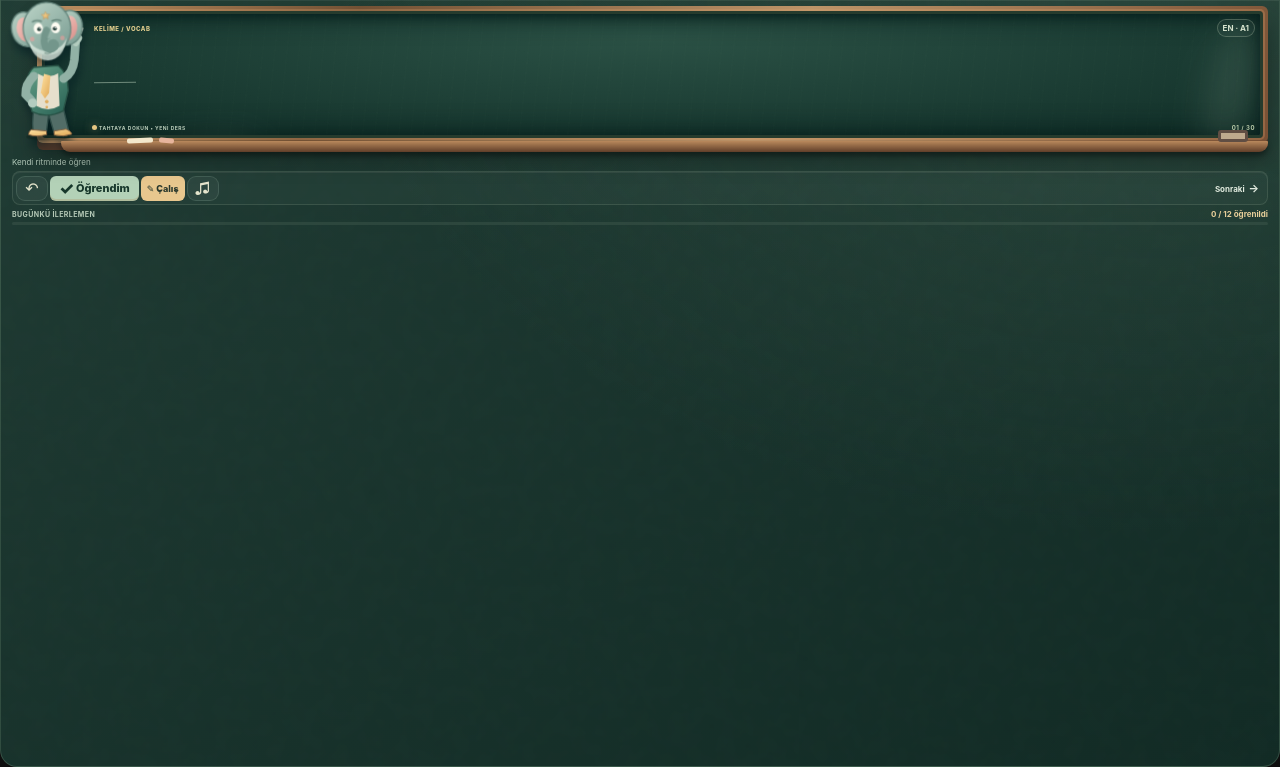
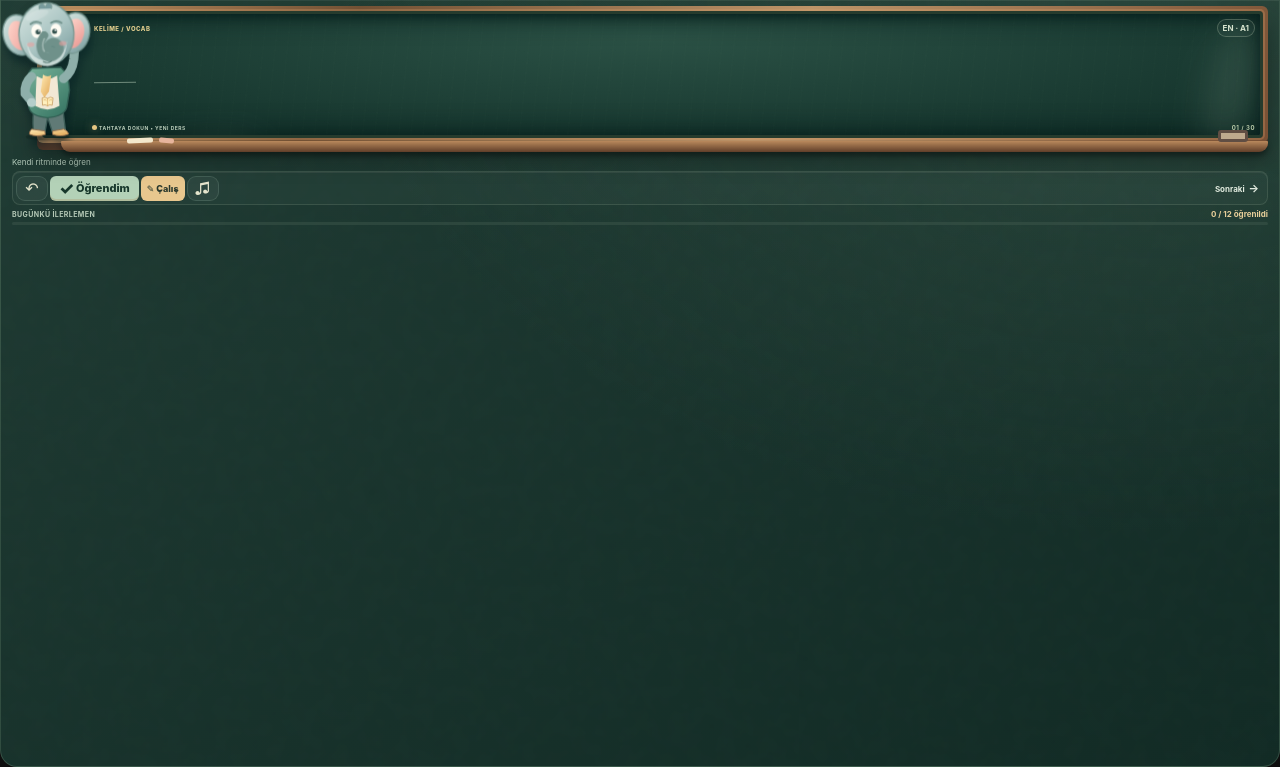
Before and after one commit to snansrin/ChalkLingo, an Electron app: page ui/index.html in a window 1280 px wide. Shown: the part 33-800 px from the top of the page. Drawn offline with Linux system fonts and the light colour scheme; no server answers.

Commit message:
Refine Mimo into a cheerful baby elephant

```diff
--- a/package.json
+++ b/package.json
@@ -1,6 +1,6 @@
 {
   "name": "chalklingo",
-  "version": "0.3.6",
+  "version": "0.3.7",
   "description": "A research-informed interactive chalkboard language tutor with optional local LLM",
   "author": "ChalkLingo Contributors",
   "license": "MIT",
--- a/ui/index.html
+++ b/ui/index.html
@@ -50,39 +50,42 @@
     <div class="teacher" title="Mimo · hafıza filin" aria-hidden="true">
       <svg viewBox="0 0 180 330" aria-hidden="true" focusable="false">
         <defs>
-          <linearGradient id="elephantBody" x1=".1" y1="0" x2=".9" y2="1"><stop offset="0" stop-color="#b9d2c5"/><stop offset="1" stop-color="#789b91"/></linearGradient>
-          <linearGradient id="elephantEar" x1="0" y1="0" x2="1" y2="1"><stop offset="0" stop-color="#f3c6bd"/><stop offset="1" stop-color="#d88f8a"/></linearGradient>
-          <linearGradient id="elephantVest" x1="0" y1="0" x2=".8" y2="1"><stop offset="0" stop-color="#68a38a"/><stop offset="1" stop-color="#2d6658"/></linearGradient>
-          <linearGradient id="elephantGold" x1="0" y1="0" x2="1" y2="1"><stop offset="0" stop-color="#ffe4a6"/><stop offset="1" stop-color="#dfa653"/></linearGradient>
+          <linearGradient id="elephantBody" x1=".12" y1="0" x2=".88" y2="1"><stop offset="0" stop-color="#d4e3df"/><stop offset=".55" stop-color="#a9c4c2"/><stop offset="1" stop-color="#789b9d"/></linearGradient>
+          <linearGradient id="elephantEar" x1="0" y1="0" x2="1" y2="1"><stop offset="0" stop-color="#ffd9ce"/><stop offset="1" stop-color="#e99691"/></linearGradient>
+          <linearGradient id="elephantVest" x1="0" y1="0" x2=".8" y2="1"><stop offset="0" stop-color="#78b39a"/><stop offset="1" stop-color="#397765"/></linearGradient>
+          <linearGradient id="elephantGold" x1="0" y1="0" x2="1" y2="1"><stop offset="0" stop-color="#ffebb5"/><stop offset="1" stop-color="#e0a452"/></linearGradient>
         </defs>
-        <ellipse cx="86" cy="316" rx="48" ry="8" fill="#00130e" opacity=".28"/>
-        <path d="M61 235 Q49 269 53 303 Q64 314 82 307 L87 266 L99 307 Q117 314 131 303 L116 240Z" fill="#526d67" stroke="#304e49" stroke-width="3"/>
-        <path d="M49 300 Q43 304 43 311 Q60 317 83 311 L82 303Z M99 303 L99 312 Q120 317 138 310 Q136 303 125 299Z" fill="url(#elephantGold)" stroke="#805c3d" stroke-width="2"/>
-        <path d="M55 164 Q35 180 39 220 L51 261 Q83 277 119 259 L130 215 Q130 177 108 160Z" fill="url(#elephantVest)" stroke="#285346" stroke-width="3"/>
-        <path d="M64 178 Q86 191 108 177 L111 248 Q86 263 60 248Z" fill="#f0e6d2" opacity=".94"/>
-        <path d="M77 178 L91 182 L88 220 L79 232 L70 219Z" fill="url(#elephantGold)"/>
-        <circle cx="83" cy="239" r="4" fill="#dfad5f"/><circle cx="83" cy="251" r="3" fill="#dfad5f"/>
-        <path d="M55 183 Q36 200 37 223 L51 238" fill="none" stroke="#91b1a5" stroke-width="19" stroke-linecap="round"/>
-        <circle cx="52" cy="242" r="10" fill="#b3ccbf"/>
-        <g class="chalk-arm"><path d="M117 188 Q138 178 144 149 L150 112" fill="none" stroke="#91b1a5" stroke-width="19" stroke-linecap="round"/><path d="M150 112 L157 103" fill="none" stroke="#b3ccbf" stroke-width="16" stroke-linecap="round"/><path d="M157 102 L167 83" fill="none" stroke="#f5f0df" stroke-width="5" stroke-linecap="round"/></g>
+        <ellipse cx="87" cy="316" rx="48" ry="8" fill="#00130e" opacity=".25"/>
+        <path d="M59 247 Q53 272 56 302 Q66 312 81 307 L87 273 L98 307 Q114 313 126 302 L119 244Z" fill="#607a76" stroke="#3d5e58" stroke-width="3"/>
+        <path d="M52 299 Q47 303 47 310 Q62 317 82 311 L81 303Z M98 303 L98 311 Q118 317 133 310 Q131 302 122 299Z" fill="url(#elephantGold)" stroke="#916b49" stroke-width="2"/>
+        <path d="M53 166 Q39 180 40 212 L46 251 Q50 271 87 274 Q124 271 129 251 L135 214 Q134 179 116 164Z" fill="url(#elephantVest)" stroke="#315f53" stroke-width="3"/>
+        <path d="M63 183 Q86 197 108 182 L113 248 Q87 264 60 248Z" fill="#f5ead7" opacity=".98"/>
+        <path d="M77 180 Q86 187 95 181 L90 217 L80 230 L72 217Z" fill="url(#elephantGold)"/>
+        <path d="M75 231 Q81 227 87 232 Q93 227 99 231 L97 247 Q92 244 87 248 Q81 244 76 247Z" fill="#fff0be" stroke="#bd8e4e" stroke-width="1.5"/>
+        <path d="M87 232 L87 248 M79 235 Q82 234 84 236 M91 236 Q94 234 96 235" fill="none" stroke="#d39a4d" stroke-width="1.3" stroke-linecap="round"/>
+        <path d="M52 184 Q36 199 38 221 L51 237" fill="none" stroke="#8eafaa" stroke-width="20" stroke-linecap="round"/>
+        <circle cx="52" cy="241" r="10" fill="#b4ceca"/>
+        <g class="chalk-arm"><path d="M119 188 Q139 176 145 148 L151 113" fill="none" stroke="#8eafaa" stroke-width="20" stroke-linecap="round"/><path d="M151 113 L158 103" fill="none" stroke="#b4ceca" stroke-width="17" stroke-linecap="round"/><path d="M158 102 L168 83" fill="none" stroke="#fff8e9" stroke-width="5" stroke-linecap="round"/></g>
         <g class="teacher-head">
-          <ellipse cx="39" cy="79" rx="30" ry="38" fill="url(#elephantBody)" stroke="#66877e" stroke-width="3" transform="rotate(-12 39 79)"/>
-          <ellipse cx="39" cy="80" rx="19" ry="27" fill="url(#elephantEar)" transform="rotate(-12 39 80)"/>
-          <ellipse cx="133" cy="79" rx="30" ry="38" fill="url(#elephantBody)" stroke="#66877e" stroke-width="3" transform="rotate(12 133 79)"/>
-          <ellipse cx="133" cy="80" rx="19" ry="27" fill="url(#elephantEar)" transform="rotate(12 133 80)"/>
-          <ellipse cx="86" cy="79" rx="52" ry="57" fill="url(#elephantBody)" stroke="#66877e" stroke-width="3"/>
-          <path d="M45 101 Q52 119 69 125 Q86 132 104 125 Q121 119 128 101 Q121 147 86 149 Q51 147 45 101Z" fill="#dce9df" opacity=".78"/>
-          <ellipse cx="67" cy="78" rx="10" ry="12" fill="#fffdf3"/><ellipse cx="105" cy="78" rx="10" ry="12" fill="#fffdf3"/>
-          <circle class="teacher-eye" cx="69" cy="80" r="4.5" fill="#263f3a"/><circle class="teacher-eye" cx="103" cy="80" r="4.5" fill="#263f3a"/>
-          <circle cx="70.5" cy="78" r="1.5" fill="#fff"/><circle cx="104.5" cy="78" r="1.5" fill="#fff"/>
-          <path d="M55 63 Q64 58 74 63 M98 63 Q108 58 117 63" stroke="#64857a" stroke-width="3.5" fill="none" stroke-linecap="round"/>
+          <ellipse cx="27" cy="91" rx="34" ry="45" fill="url(#elephantBody)" stroke="#759791" stroke-width="3" transform="rotate(-16 27 91)"/>
+          <ellipse cx="27" cy="92" rx="22" ry="33" fill="url(#elephantEar)" transform="rotate(-16 27 92)"/>
+          <ellipse cx="147" cy="91" rx="34" ry="45" fill="url(#elephantBody)" stroke="#759791" stroke-width="3" transform="rotate(16 147 91)"/>
+          <ellipse cx="147" cy="92" rx="22" ry="33" fill="url(#elephantEar)" transform="rotate(16 147 92)"/>
+          <ellipse cx="87" cy="91" rx="60" ry="68" fill="url(#elephantBody)" stroke="#759791" stroke-width="3"/>
+          <ellipse cx="68" cy="49" rx="26" ry="10" fill="#fff" opacity=".16" transform="rotate(-18 68 49)"/>
+          <path d="M43 107 Q49 138 68 145 Q87 153 106 145 Q125 138 131 107 Q128 159 87 162 Q46 159 43 107Z" fill="#e3eeea" opacity=".7"/>
+          <ellipse cx="66" cy="84" rx="12" ry="15" fill="#fffdf4"/><ellipse cx="108" cy="84" rx="12" ry="15" fill="#fffdf4"/>
+          <circle class="teacher-eye" cx="69" cy="86" r="5.5" fill="#304f4b"/><circle class="teacher-eye" cx="105" cy="86" r="5.5" fill="#304f4b"/>
+          <circle cx="71" cy="83.5" r="2" fill="#fff"/><circle cx="107" cy="83.5" r="2" fill="#fff"/>
+          <path d="M53 68 Q64 60 76 67 M98 67 Q110 60 121 68" stroke="#6f918a" stroke-width="4" fill="none" stroke-linecap="round"/>
           <g class="elephant-trunk">
-            <path d="M85 83 C79 94 77 105 80 116 C82 124 91 127 98 123 C104 120 105 114 101 111 C98 109 94 111 94 114" fill="none" stroke="#73968b" stroke-width="15" stroke-linecap="round" stroke-linejoin="round"/>
-            <path d="M82 101 Q87 104 92 101" stroke="#678a80" stroke-width="1.5" fill="none" opacity=".8"/>
+            <path d="M82 94 C73 106 71 119 76 131 C82 144 97 146 107 137 C118 128 116 116 108 111 C101 106 93 110 91 117 C89 122 94 127 99 125 C102 124 103 121 101 119" fill="none" stroke="#6f918a" stroke-width="18" stroke-linecap="round" stroke-linejoin="round"/>
+            <path d="M82 101 C77 112 76 121 81 129" fill="none" stroke="#e4efeb" stroke-width="2.5" stroke-linecap="round" opacity=".55"/>
+            <circle cx="99" cy="119" r="1.2" fill="#527b75"/><circle cx="103" cy="120" r="1.2" fill="#527b75"/>
           </g>
-          <path class="teacher-mouth" d="M79 133 Q86 137 93 132" stroke="#64857a" stroke-width="2" fill="none" stroke-linecap="round"/>
-          <circle cx="53" cy="101" r="5" fill="#e99d99" opacity=".62"/><circle cx="119" cy="101" r="5" fill="#e99d99" opacity=".62"/>
-          <path d="M84 42 l2.5 6 6.5.5-5 4 1.5 6-5.5-3.5-5.5 3.5 1.5-6-5-4 6.5-.5Z" fill="url(#elephantGold)" stroke="#ba8648" stroke-width="1"/>
+          <path class="teacher-mouth" d="M78 151 Q87 157 96 150" stroke="#587b74" stroke-width="2.4" fill="none" stroke-linecap="round"/>
+          <ellipse cx="52" cy="113" rx="8" ry="5" fill="#ec9f9c" opacity=".58"/><ellipse cx="122" cy="113" rx="8" ry="5" fill="#ec9f9c" opacity=".58"/>
+          <path d="M73 36 Q71 28 77 25 Q83 22 86 32 Q90 22 97 25 Q103 28 100 36" fill="#789b9d" stroke="#759791" stroke-width="2" stroke-linecap="round"/>
         </g>
       </svg>
     </div>
--- a/ui/studio.css
+++ b/ui/studio.css
@@ -70,7 +70,7 @@ body.reduce-motion *,body.reduce-motion *:before,body.reduce-motion *:after{anim
 .chalk-translation{font-size:11px;margin-top:3px;max-height:26px}
 .chalk-example{font-size:8px;margin-top:2px;line-height:1.15;max-height:21px}
 .board-footer{bottom:4px;left:47px;right:5px;font-size:5px;gap:2px}.chalk-progress{font-size:6px}
-.teacher{left:-4px;bottom:11px;width:84px;height:151px}
+.teacher{left:-9px;bottom:11px;width:92px;height:151px}
 .chalk-tray{bottom:2px;left:49px;right:0}
 .rhythm-bar{height:15px;margin:0;font-size:8px}.rhythm-bar button{font-size:8px;padding:1px 5px}
 .message-line{display:none}
```
Also changed, not shown: docs/VALIDATION.md (+5 -0 lines), tests/widget.test.cjs (+4 -0 lines), README.md, docs/screenshots/widget-compact.png, docs/screenshots/widget-next-day.png, docs/screenshots/widget-practice.png, docs/screenshots/widget-settings.png, docs/screenshots/widget-voice.png, 1 other file.
